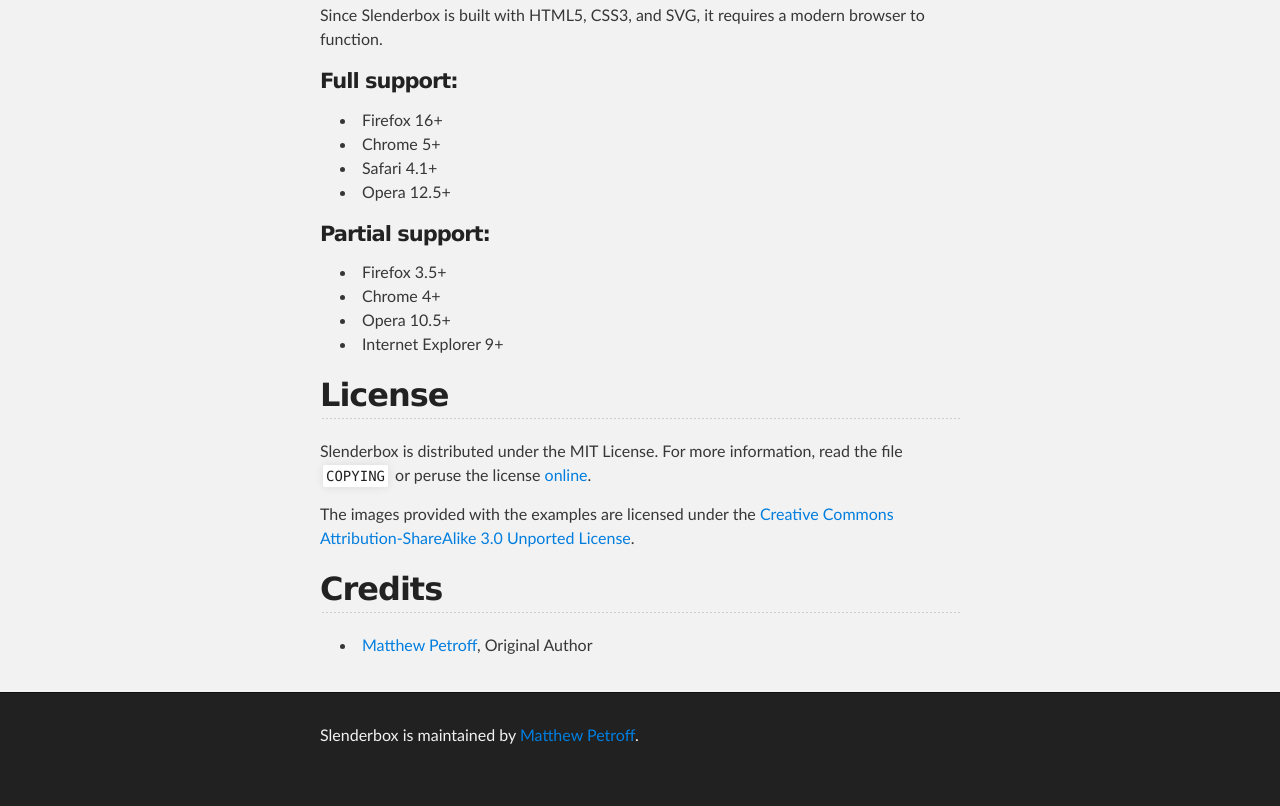
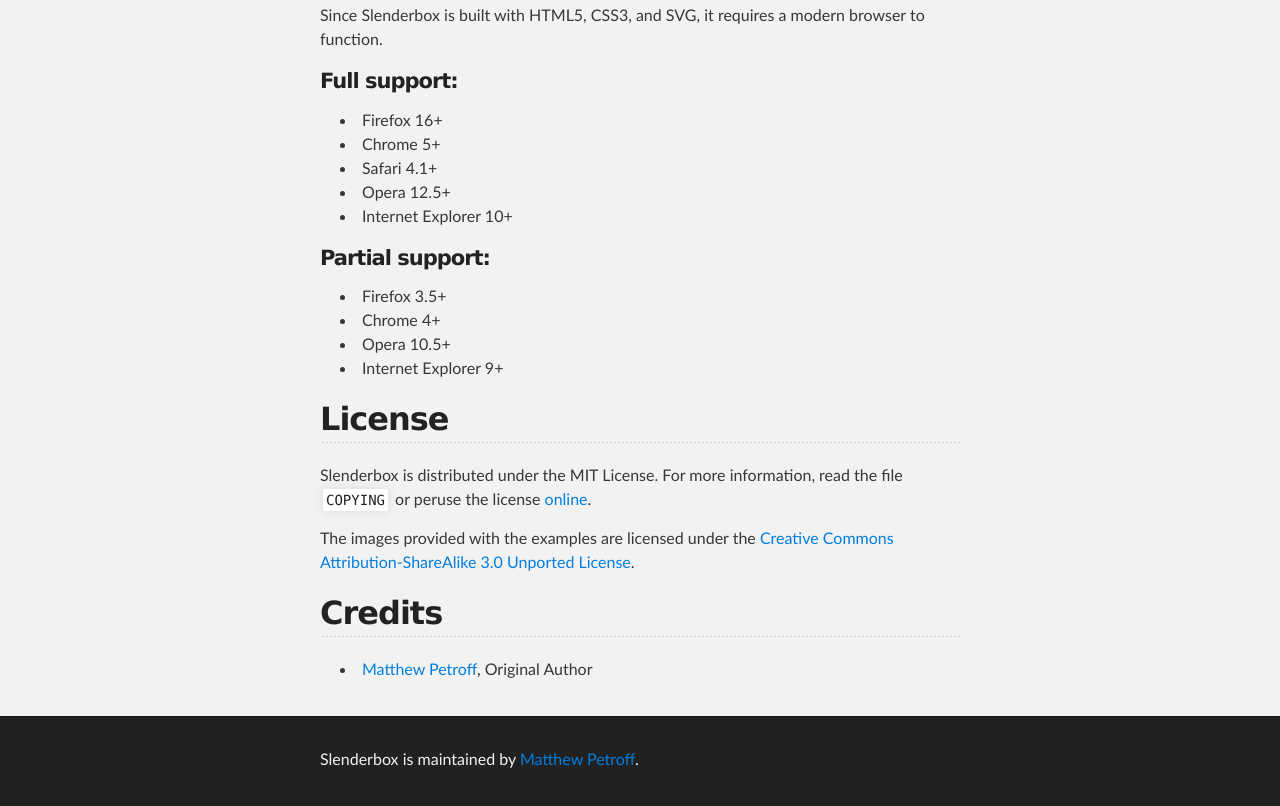
Before and after one commit to mpetroff/slenderbox, a plain HTML site: page index.html in a window 1280 px wide. Shown: the part 1747-2553 px from the top of the page. Before the commit the page ends 2529 px from the top, so only its background shows below. Drawn offline with Linux system fonts and the light colour scheme.

Commit message:
Update browser support list.

```diff
--- a/index.html
+++ b/index.html
@@ -76,6 +76,7 @@
 <li>Chrome 5+</li>
 <li>Safari 4.1+</li>
 <li>Opera 12.5+</li>
+<li>Internet Explorer 10+</li>
 </ul><h4>Partial support:</h4>
 
 <ul>
```
